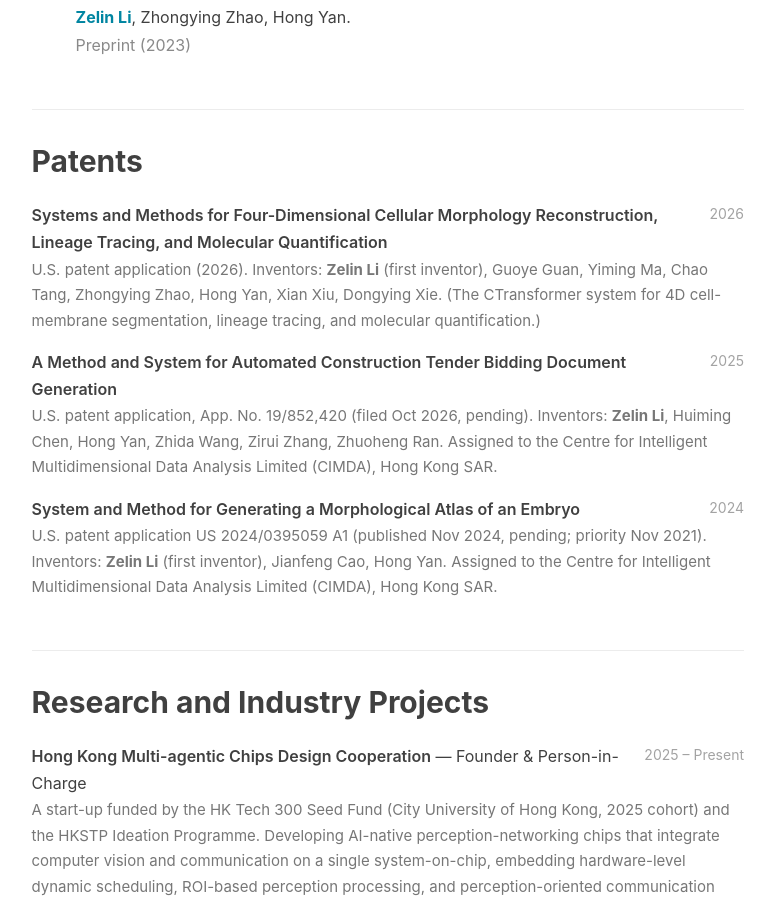
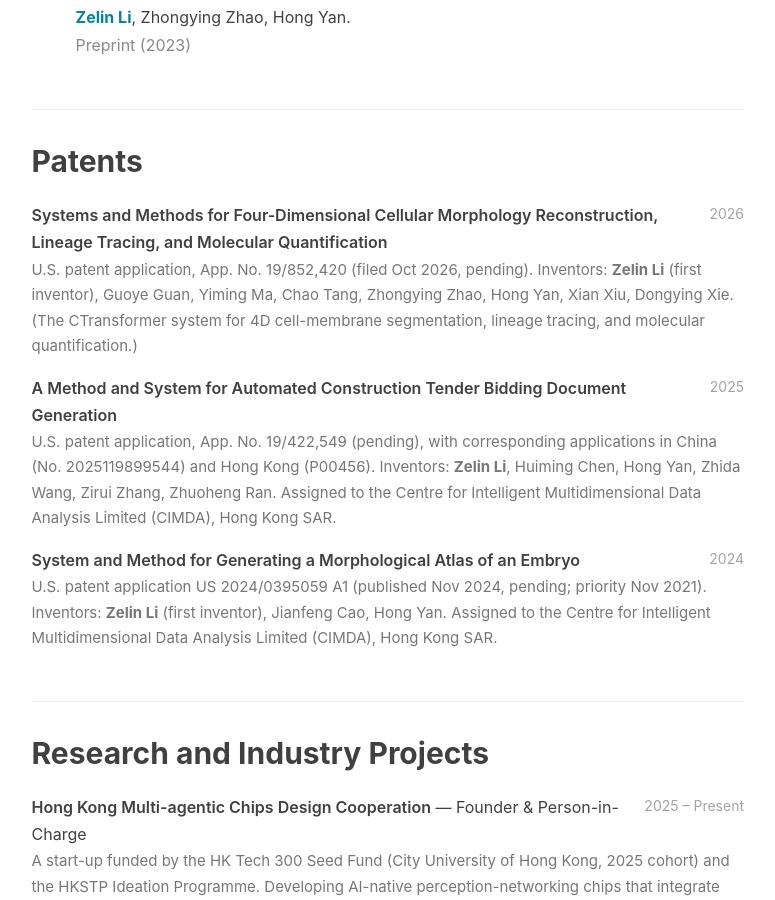
Before and after one commit to chiellini/chiellini.github.io, a Jekyll site: the page built from cv.html, in a window 1280 px wide and 900 px high, scrolled down 4325 px. Shown: the whole window, without its empty margins (136-911 px from the left). Built offline with Jekyll 4.4.1, drawn with Linux system fonts in a browser that asks for light colours; nearby versions of some CDN libraries; comment, search, counter and statistics services are not loaded.

Commit message:
Fix patent numbers: 19/852,420 = CTransformer app; tender app = US 19/422,549 + CN 2025119899544 + HK P00456 family

```diff
--- a/cv.html
+++ b/cv.html
@@ -277,7 +277,7 @@ header-img: "img/tag-bg.jpg"
         <span class="cv-date">2026</span>
         <span class="cv-what">Systems and Methods for Four-Dimensional Cellular Morphology Reconstruction, Lineage Tracing, and Molecular Quantification</span><br>
         <span class="cv-note">
-            U.S. patent application (2026). Inventors: <strong class="me">Zelin Li</strong> (first inventor), Guoye Guan, Yiming Ma, Chao Tang, Zhongying Zhao, Hong Yan, Xian Xiu, Dongying Xie.
+            U.S. patent application, App. No. 19/852,420 (filed Oct 2026, pending). Inventors: <strong class="me">Zelin Li</strong> (first inventor), Guoye Guan, Yiming Ma, Chao Tang, Zhongying Zhao, Hong Yan, Xian Xiu, Dongying Xie.
             (The CTransformer system for 4D cell-membrane segmentation, lineage tracing, and molecular quantification.)
         </span>
     </div>
@@ -286,7 +286,8 @@ header-img: "img/tag-bg.jpg"
         <span class="cv-date">2025</span>
         <span class="cv-what">A Method and System for Automated Construction Tender Bidding Document Generation</span><br>
         <span class="cv-note">
-            U.S. patent application, App. No. 19/852,420 (filed Oct 2026, pending). Inventors: <strong class="me">Zelin Li</strong>, Huiming Chen, Hong Yan, Zhida Wang, Zirui Zhang, Zhuoheng Ran.
+            U.S. patent application, App. No. 19/422,549 (pending), with corresponding applications in China (No. 2025119899544) and Hong Kong (P00456).
+            Inventors: <strong class="me">Zelin Li</strong>, Huiming Chen, Hong Yan, Zhida Wang, Zirui Zhang, Zhuoheng Ran.
             Assigned to the Centre for Intelligent Multidimensional Data Analysis Limited (CIMDA), Hong Kong SAR.
         </span>
     </div>
```
